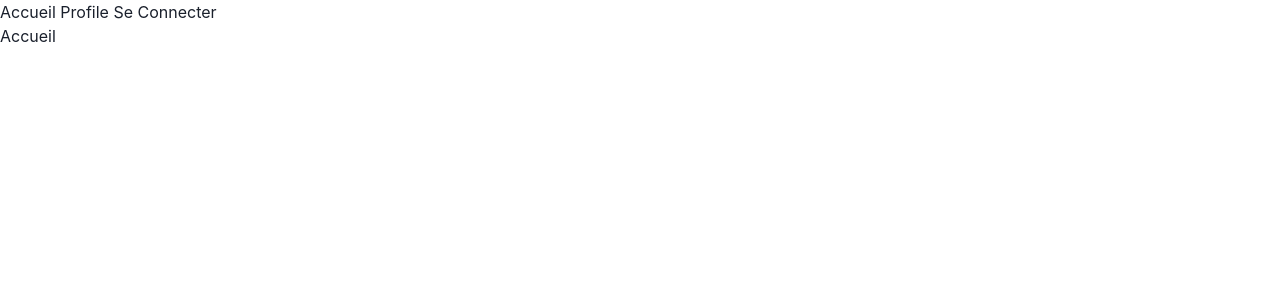
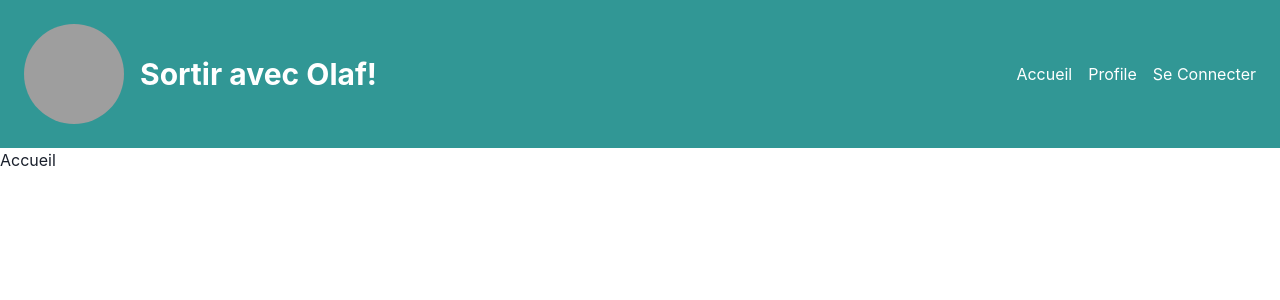
Before and after one commit to Alin1233/project-sortir, a React (Vite) app in the folder project-sortir-frontend/: page / in a window 1280 px wide. Shown: the top 300 px of the page. Built offline with nearby package versions, Linux system fonts and the light colour scheme; grey boxes are pictures that could not be loaded.

Commit message:
olaf update

```diff
--- a/project-sortir-frontend/src/App.jsx
+++ b/project-sortir-frontend/src/App.jsx
@@ -1,11 +1,13 @@
 import {
   BrowserRouter as Router,
-  Routes, Route, Link
+  Routes, Route
 } from 'react-router-dom'
 import Accueil from './pages/Accueil'
 import Profile from './pages/Profile'
 import SeConnecter from './pages/SeConnecter'
 import { useState, useEffect } from 'react'
+import NavBar from './components/NavBar'
+
 
 function App() {
 
@@ -21,20 +23,10 @@ function App() {
         setUser(user)
       }
     },[])
-    //Quand quelqu'un clique sur "log out", le cookie est supprimé et l'utilisateur actuel est déclaré null
-    const handeleLogout = () =>{
-      window.localStorage.removeItem("loggedUser")
-      setUser(null)
-    }
-
     return (
       <>
         <Router>
-          <div>
-            <Link  to="/">Accueil</Link>{"  "}
-            <Link  to="/profile">Profile</Link>{"  "}
-            {user ? (<button onClick={handeleLogout}>Log Out</button>) : (<Link to="/connecter">Se Connecter</Link>)}
-          </div>
+         <NavBar user={user} setUser={setUser}/>
           <Routes>
             <Route path="/" element={<Accueil />} />
             <Route path="/profile" element={<Profile />} />
--- /dev/null
+++ b/project-sortir-frontend/src/components/NavBar.jsx
@@ -0,0 +1,34 @@
+/* eslint-disable react/prop-types */
+import { Box, Button, Link, Flex, Image, Heading } from "@chakra-ui/react";
+import { Link as RouterLink } from "react-router-dom";
+import logo from '../assets/logo.jpg'
+const NavBar = (props) => {
+    //Quand quelqu'un clique sur "log out", le cookie est supprimé et l'utilisateur actuel est déclaré null
+    const handeleLogout = () =>{
+        window.localStorage.removeItem("loggedUser")
+        props.setUser(null)
+    }
+    return (
+        <Flex as="nav" align="center" justify="space-between" wrap="wrap" padding="1.5rem" bg="teal.500" color="white">
+            <Box>
+            <Flex align="center">
+                <Image src={logo} alt="Logo" boxSize="100px" borderRadius="full"/>
+                <Heading size="lg" ml="4">Sortir avec Olaf!</Heading>
+            </Flex>
+            </Box>
+            <Box>
+                <Link as={RouterLink} to="/" mr="4">Accueil</Link>
+                <Link as={RouterLink} to="/profile" mr="4">Profile</Link>
+                {props.user ? (
+                    <Button onClick={handeleLogout} variant="link" colorScheme="black" mr="4">
+                        Welcome {props.user.nom}, Log Out
+                    </Button>
+                ) : (
+                    <Link as={RouterLink} to="/connecter">Se Connecter</Link>
+                )}
+            </Box>
+        </Flex>
+    );
+}
+
+export default NavBar
--- a/project-sortir-frontend/src/pages/SeConnecter.jsx
+++ b/project-sortir-frontend/src/pages/SeConnecter.jsx
@@ -1,6 +1,7 @@
 /* eslint-disable react/prop-types */
 import { useState } from "react";
 import serviceUser from '../services/serviceUser'
+import { Box, Button, FormControl, FormLabel, Input } from "@chakra-ui/react";
 const SeConnecter = (props) => {
 
   const[mail, setMail] = useState('');
@@ -11,6 +12,7 @@ const SeConnecter = (props) => {
     e.preventDefault();
     //vérifier que le mot de passe et l'adresse email sont corrects
     const response = await serviceUser.connecterUser(mail, motdepasse)
+    console.log(response);
     if(response !== undefined){
       //si oui, créer un cookie et définir l'utilisateur actuel comme utilisateur récupéré sur le serveur
       window.localStorage.setItem('loggedUser', JSON.stringify(response))
@@ -19,15 +21,19 @@ const SeConnecter = (props) => {
   };
 
   return (
-    <div>
-      <form onSubmit={handleSubmit}>
-        <label>Mail:</label>
-        <input type='text' name='mail' value={mail} onChange={(e) => setMail(e.target.value)}></input>
-        <label>Mot de passe:</label>
-        <input type='text' name='motdepasse' value={motdepasse} onChange={(e) => setMotdepasse(e.target.value)}></input>
-        <button type="submit">Connexion</button>
-      </form>
-    </div>
+    <Box as="div">
+    <form onSubmit={handleSubmit}>
+      <FormControl id="mail">
+        <FormLabel>Mail:</FormLabel>
+        <Input type='text' name='mail' value={mail} onChange={(e) => setMail(e.target.value)} />
+      </FormControl>
+      <FormControl id="motdepasse">
+        <FormLabel>Mot de passe:</FormLabel>
+        <Input type='text' name='motdepasse' value={motdepasse} onChange={(e) => setMotdepasse(e.target.value)} />
+      </FormControl>
+      <Button type="submit">Connexion</Button>
+    </form>
+  </Box>
   )
 }
 
```
Also changed, not shown: project-sortir-frontend/src/components/TestCompo.jsx (+17 -11 lines), 1 other file (tests, documents, lock files or other folders).
